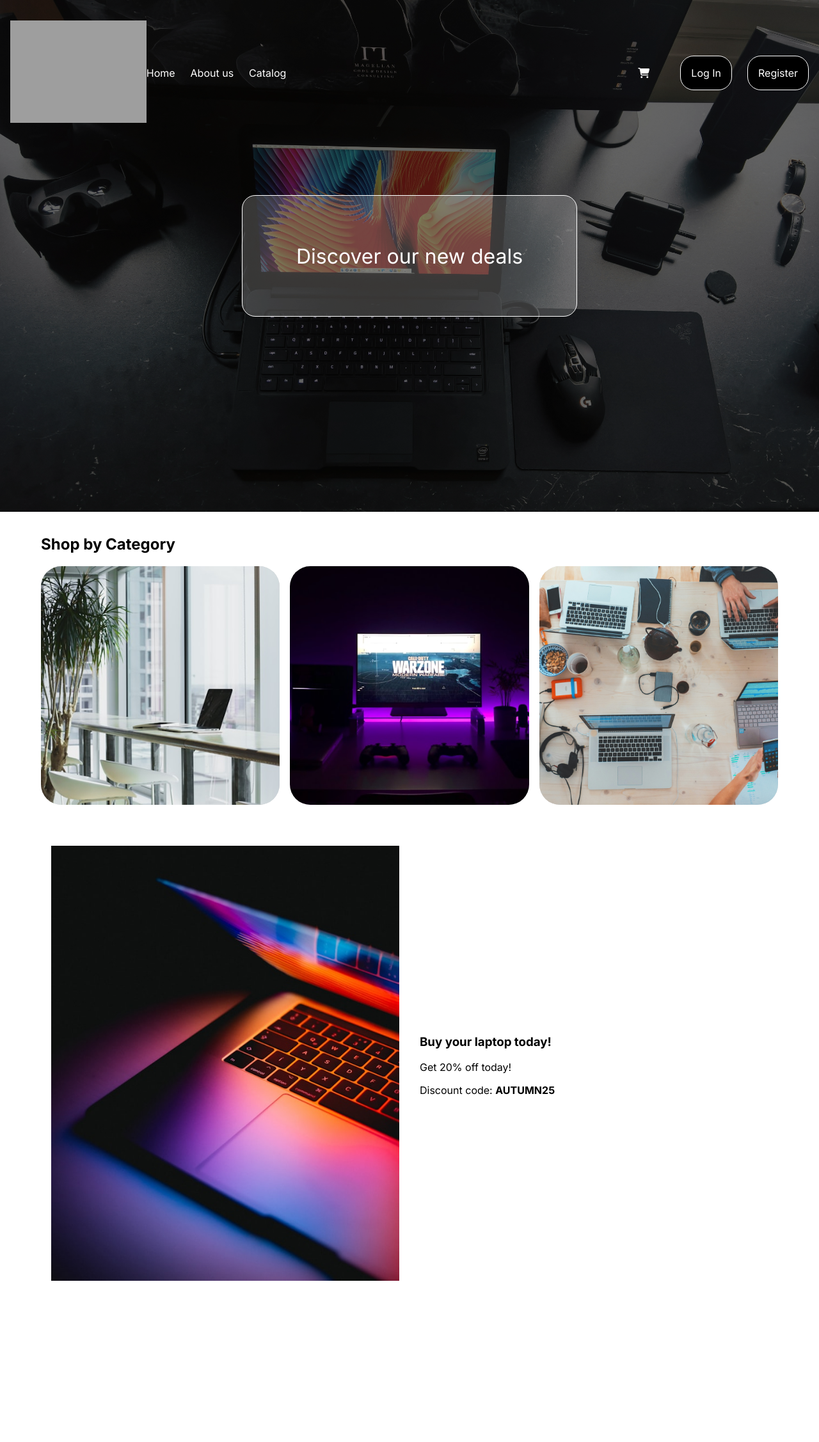
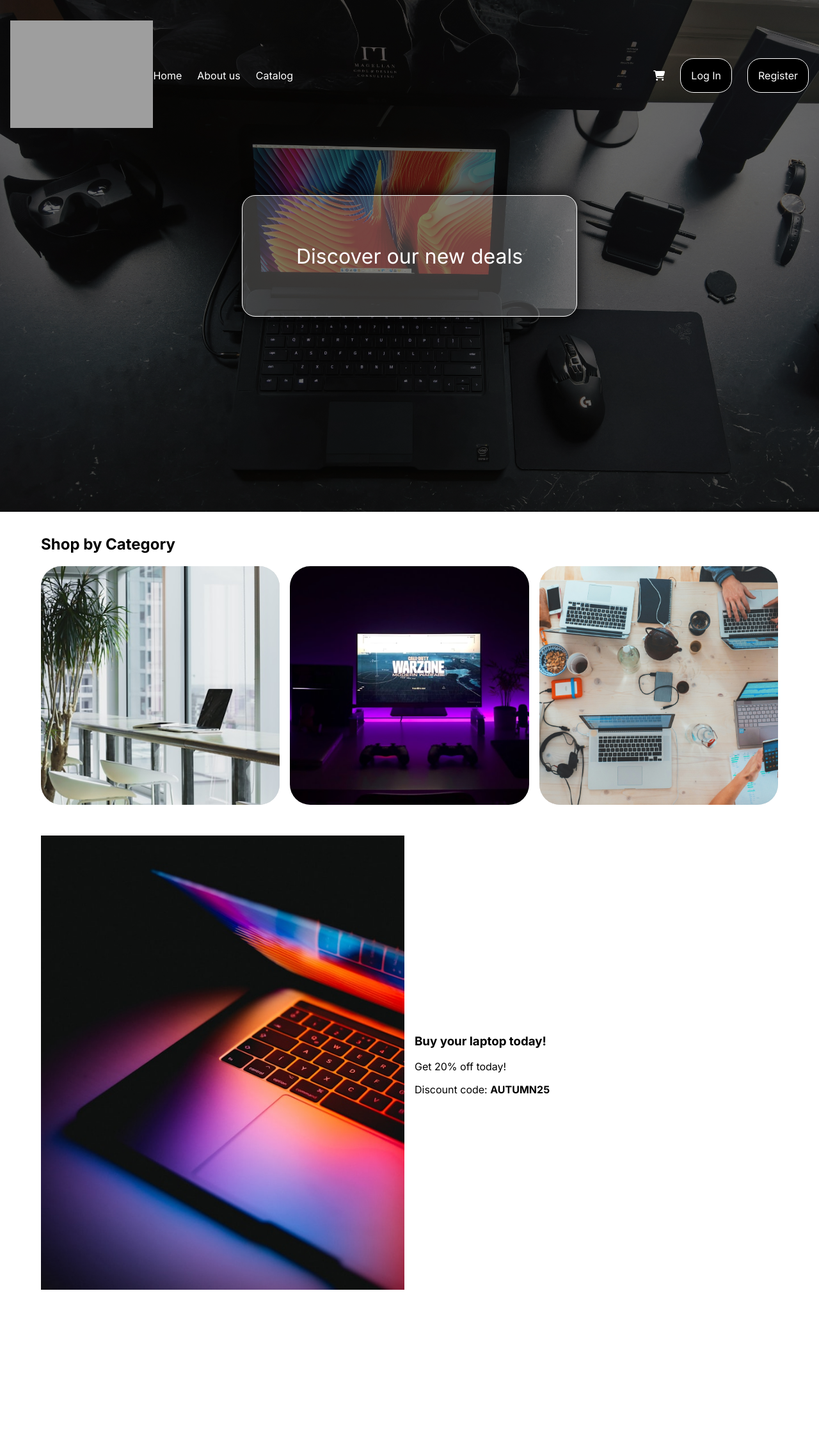
Before and after one commit to gojamont/webTechnologies21, a Django app: page / in a window 1280 px wide. Shown: the whole page at 64% size. After the commit the page ends 2016 px from the top, so only its background shows below. Run offline with Django 5.2, Linux system fonts and the light colour scheme; some libraries are stand-ins or nearby versions; grey boxes are pictures that could not be loaded.

Commit message:
catalog, home, index pages styling

```diff
--- a/static/css/homePageStyles.css
+++ b/static/css/homePageStyles.css
@@ -27,23 +27,32 @@
     position: absolute;
 }
 
-#discoverBtn {
-    z-index: 2;
-    position: relative;
-    border-radius: var(--button-border-radius);
+.discoverBtn {
     height: 190px;
     width: 524px;
+    z-index: 2;
+    border: 1px solid white;
+    border-radius: var(--button-border-radius);
     background-color: rgba(255, 255, 255, 0.2);
-    border: 1px solid white;
     color: white;
     font-size: 2rem;
-    font-family: inherit;
+    display: flex;
+    flex-direction: column;
+    justify-content: center;
+    text-align: center;
+    box-shadow: 0 0 1.5rem black;
+    transition: box-shadow 0.3s ease;
 }
+
+.discoverBtn:hover {
+    box-shadow: none;
+}
+
+
 header {
     position: fixed;
 }
 header, footer {
-     z-index: 3;
     background-color: rgba(0, 0, 0, .8);
     animation: navBar-fade-in linear;
     animation-timeline: scroll(root);
@@ -53,6 +62,7 @@ header, footer {
 .category-gallery, .promo-container {
     padding: 1em 4em 2em;
 }
+
 .category-gallery h2 {
     font-family: inherit;
 }
@@ -105,6 +115,7 @@ header, footer {
 .promo-container section {
     display: flex;
     align-items: center;
+    gap: 1rem;
 }
 
 .promo-container section article img {
@@ -114,13 +125,9 @@ header, footer {
 
 .promo-container article {
     flex: 0.5;
-    padding: 1em;
 }
 
 @media screen and (max-width: 800px) {
-    nav {
-        padding: 1em;
-    }
     .promo-container section {
         flex-wrap: wrap;
     }
--- a/static/css/styles.css
+++ b/static/css/styles.css
@@ -49,10 +49,6 @@ li {
     align-content: center;
 }
 
-header {
-    padding: 1rem;
-}
-
 /* children of nav */
 nav ul {
     display: inline flex;
@@ -90,7 +86,7 @@ nav ul {
 }
 
 /* icon display -- THIS IS THE CORRECTED RULE */
-#search, #menu {
+li:has(#menu) {
     display: none;
 }
 
@@ -99,12 +95,14 @@ header, footer {
     display: flex;
     width: 100%;
     z-index: 3;
+    padding: 1rem;
     background-color: black;
 }
 
 header {
     top: 0;
 }
+
 .nav-center {
     font-family: inherit;
 }
@@ -136,6 +134,7 @@ footer p {
     background-color: black;
     z-index: 5;
     transition: 0.3s;
+    padding: 1rem;
 }
 
 .side-menu.hidden {
@@ -183,12 +182,17 @@ img {
     flex: 0.4;
     border-radius: var(--button-border-radius);
     padding: 1rem;
+    font-size: 1rem;
+}
+
+.button:hover {
+    background-color: #333333;
 }
 
 /*--------------------------------------------------------- MOBILE VIEW */
 @media screen and (max-width: 600px) {
   .nav-center {display: none;}
-  #menu {display: block;}
+  li:has(#menu) {display: block;}
 }
 
 /* */
--- a/templates/home.html
+++ b/templates/home.html
@@ -8,30 +8,36 @@
 
 {% block main %}
 <div class="backgroundImage">
-    <button id="discoverBtn"> Discover our new deals</button>
+    <a class="discoverBtn" href="/catalog">Discover our new deals</a>
 </div>
 <div class="category-gallery">
     <section>
         <h2> Shop by Category </h2>
         <div class="category-grid">
+            <a href="/catalog?category=office">
             <div class="category-card">
                 <div class="category-card-overlay"> Office </div>
                     <div class="category-card-background-container">
                         <img src="{% static 'images/officeCardImage.jpg' %}" alt="image1" class="categoryBackgroundImage">
                     </div>
             </div>
+            </a>
+            <a href="/catalog?category=gaming">
             <div class="category-card">
                 <div class="category-card-overlay"> Gaming </div>
                 <div class="category-card-background-container">
                     <img src="{% static 'images/gamingCardImage.jpg' %}" alt="image2" class="categoryBackgroundImage">
                 </div>
             </div>
+            </a>
+            <a href="/catalog?category=study">
             <div class="category-card">
                 <div class="category-card-overlay"> Study </div>
                     <div class="category-card-background-container">
                         <img src="{% static 'images/studyCardImage.jpg' %}" alt="image3" class="categoryBackgroundImage">
                     </div>
             </div>
+            </a>
         </div>
     </section>
 </div>
--- a/templates/index.html
+++ b/templates/index.html
@@ -34,16 +34,16 @@
             </div>
             <div class="nav-right">
                 <ul>
-                    <li><input type="search" class="input" id="search"></li>
+                    <!--<li><input type="search" class="input" id="search"></li>-->
                     <li><a href="/cart"><i class="fa-solid fa-cart-shopping" id="shopping-cart"></i></a></li>
-                    <li><a href="#"><i class="fa-solid fa-bars" id="menu"></i></a></li>
                     {% if not user.is_authenticated %}
                         <li><a class="button" href="/login">Log In</a></li>
                         <li><a class="button" href="/register">Register</a></li>
                     {% elif user.is_authenticated %}
                         <li><a href="#"><i class="fa-solid fa-user" id="user"></i></a></li>
-                        <li><a href="/logout">Log Out</a></li>
+                        <li><a class="button" href="/logout">Log Out</a></li>
                     {% endif %}
+                    <li><a href="#"><i class="fa-solid fa-bars" id="menu"></i></a></li>
                 </ul>
             </div>
         </nav>
@@ -63,10 +63,10 @@
     <footer>
         <article>
         <h2>Company details</h2>
-        <p>
-            Sonderborg Denmark
-            Hapiness Street, 1000
-        </p>
+        <address>
+            Sønderborg, Denmark <br>
+            Happiness Street, 1000
+        </address>
         </article>
     </footer>
 </body>
```
Also changed, not shown: static/css/catalogPageStyles.css (+15 -11 lines), templates/catalogPage.html (+14 -4 lines).
